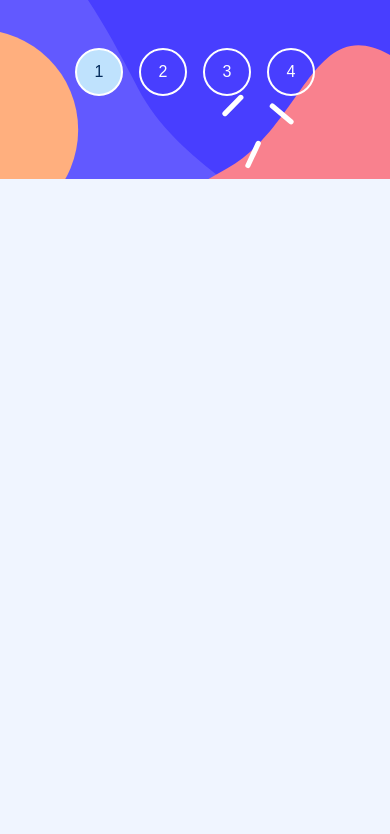
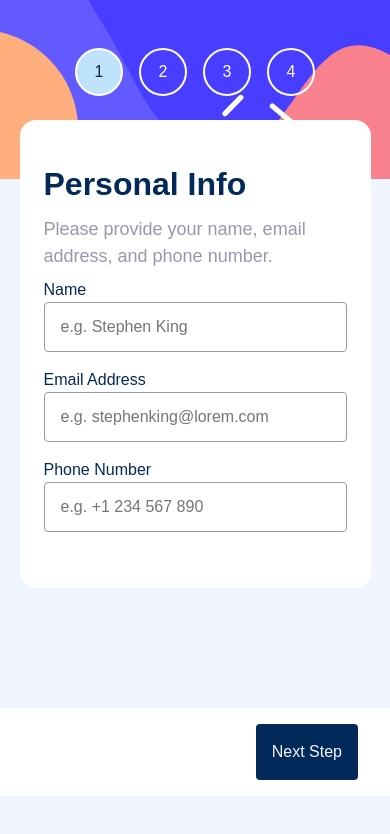
Before and after one commit to PawelObrzut/multi-step-form, a React app: page / in a window 390 px wide. Shown: the top 834 px of the page. Built offline with nearby package versions, Linux system fonts and the light colour scheme; the HTML template or start-up script is replaced by a standard one.

Commit message:
completes mobile layout for step1 - personalInfo form

```diff
--- a/src/App.tsx
+++ b/src/App.tsx
@@ -1,5 +1,6 @@
 import { useState } from 'react'
 import StepButton from './components/StepButton'
+import Step1 from './components/Step1';
 
 function App() {
   const [activeStep, setActiveStep] = useState<number>(1);
@@ -18,6 +19,21 @@ function App() {
           ))
         }
       </nav>
+        {
+          (() => {
+            switch (activeStep) {
+              case 1:
+                return <Step1 />
+              // case 2:
+              //   return <Step2 />
+              default:
+                return null
+            }
+          })()
+        }
+      <section className='next-button-container'>
+        <button className='nextButton'>Next Step</button>
+      </section>
     </>
   )
 }
--- /dev/null
+++ b/src/components/Step1.tsx
@@ -0,0 +1,23 @@
+import React from 'react'
+
+const Step1 = () => {
+  return (
+     <main className='personalInfo'>
+        <h1>Personal Info</h1>
+        <p>Please provide your name, email address, and phone number.</p>
+
+        <form>
+          <label htmlFor=''>Name</label>
+          <input type='text' placeholder='e.g. Stephen King' />
+
+          <label htmlFor="">Email Address</label>
+          <input type='text' placeholder='e.g. stephenking@lorem.com' />
+
+          <label htmlFor="">Phone Number</label>
+          <input type='text' placeholder='e.g. +1 234 567 890' />
+        </form>
+      </main>
+  )
+}
+
+export default Step1
--- a/src/index.css
+++ b/src/index.css
@@ -111,6 +111,60 @@ button {
   background-repeat: no-repeat;
 }
 
+.nextButton {
+  background-color: var(--blue950);
+  color: var(--blue100);
+  border-radius: .25rem;
+  padding: 1rem;
+  float: right;
+  margin: 1rem 2rem;
+}
+
+/* ------------------- */
+/* Layouts             */
+/* ------------------- */
+.personalInfo {
+  position: relative;
+  top: -7.5rem;
+  max-width: 490px;
+  width: 90%;
+  margin: 0 auto;
+  padding: 2.5rem 1.5rem;
+  border-radius: 1rem;
+  background-color: var(--white);
+  display: flex;
+  flex-direction: column;
+  gap: 0.5rem;
+}
+
+.personalInfo h1 {
+  font-weight: 700;
+}
+
+.personalInfo p {
+  color: var(--grey500);
+  font-size: 1.125rem;
+}
+
+.personalInfo form {
+  display: flex;
+  flex-direction: column;
+}
+
+.personalInfo form input {
+  margin-bottom: 1rem;
+  line-height: 2rem;
+  padding: .5rem 1rem;
+  border-radius: 0.25rem;
+  border: solid 1px var(--grey500)
+}
+
+.next-button-container {
+  background-color: var(--white);
+  width: 100%;
+  overflow: hidden;
+}
+
 .b {
   border: solid 1px red;
 }
```
